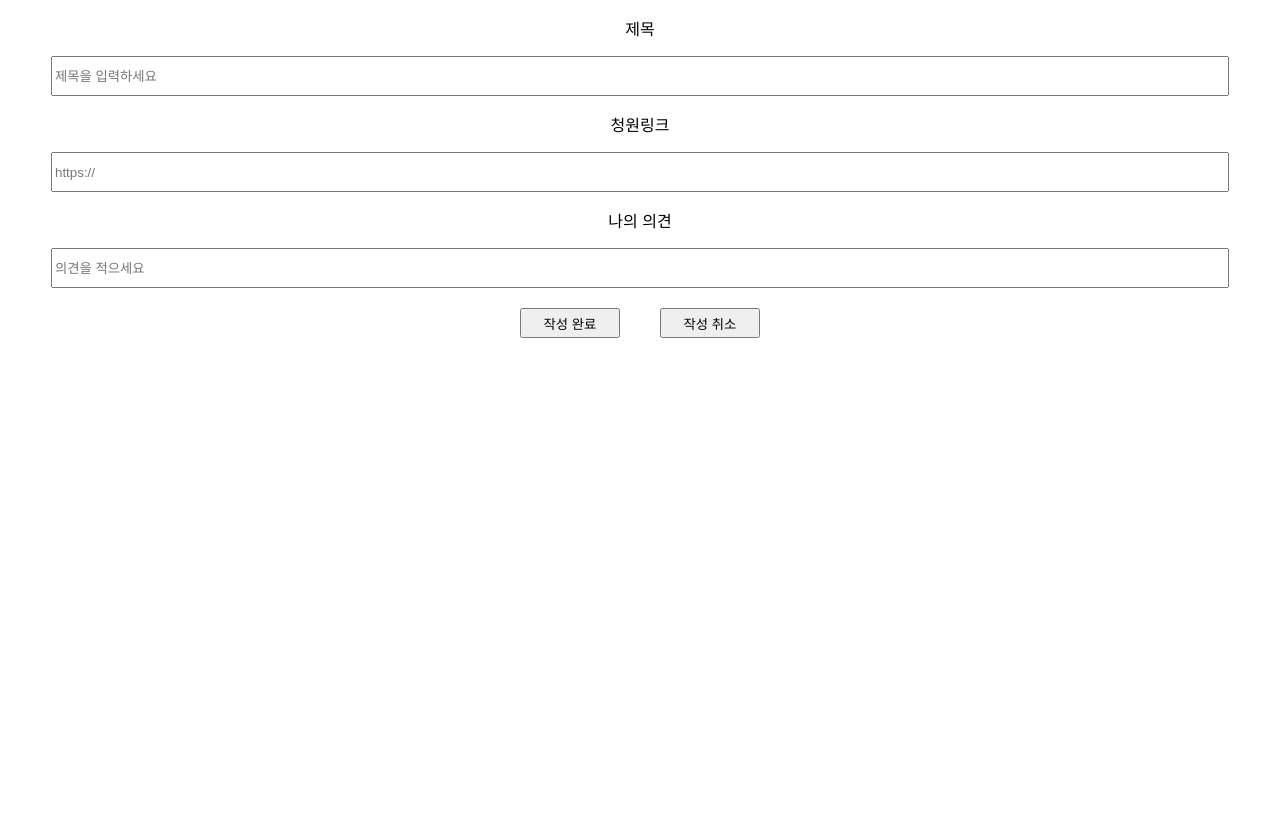
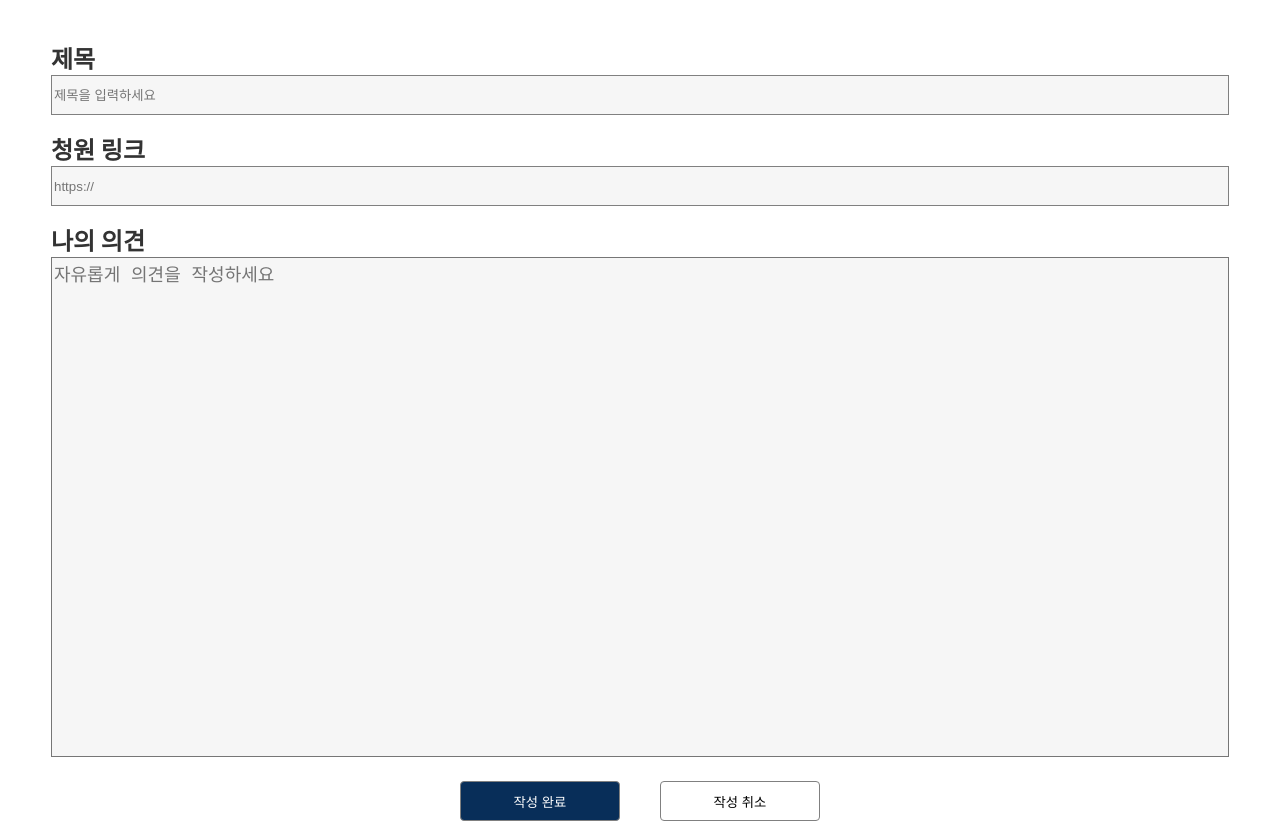
Before and after one commit to potato-club/national-petition-frontend, a Next.js app: page /board/add in a window 1280 px wide. Before the commit the page ends 800 px from the top, so only its background shows below. Built offline with nearby package versions, Linux system fonts and the light colour scheme.

Commit message:
등록페이지 디자인 완료

```diff
--- a/package.json
+++ b/package.json
@@ -13,7 +13,8 @@
     "@emotion/styled": "^11.3.0",
     "next": "11.1.2",
     "react": "17.0.2",
-    "react-dom": "17.0.2"
+    "react-dom": "17.0.2",
+    "styled-components": "^5.3.1"
   },
   "devDependencies": {
     "@emotion/babel-plugin": "^11.3.0",
--- a/pages/board/add.jsx
+++ b/pages/board/add.jsx
@@ -1,46 +1,91 @@
 import React from 'react';
+import { LayoutContainer, TypoGraphy } from 'components/common';
 import styled from '@emotion/styled';
-import { LayoutContainer } from 'components/common';
-// 등록 페이지
+import { customColor } from 'constants'; // 현재 안됨
+
 const add = () => {
   return (
     <LayoutContainer>
-      <Box>
-        <PTag>제목</PTag>
-        <InputBox placeholder="제목을 입력하세요" />
-        <PTag>청원링크</PTag>
-        <InputBox placeholder="https://" />
-        <PTag>나의 의견</PTag>
-        <InputBox placeholder="의견을 적으세요" />
+      <FormBox>
+        <InputContentBox>
+          <TypoGraphy type="h1" fontWeight="bold">
+            제목
+          </TypoGraphy>
+          <Input placeholder="제목을 입력하세요" />
+          <TypoGraphy type="h1" fontWeight="bold">
+            청원 링크
+          </TypoGraphy>
+          <Input placeholder="https://" />
+          <TypoGraphy type="h1" fontWeight="bold">
+            나의 의견
+          </TypoGraphy>
+          <OpinionInput placeholder="자유롭게 의견을 작성하세요" />
+        </InputContentBox>
         <ButtonBox>
-          <Button>작성 완료</Button>
-          <Button>작성 취소</Button>
+          <Button add>작성 완료</Button>
+          <Button cancel>작성 취소</Button>
         </ButtonBox>
-      </Box>
+      </FormBox>
     </LayoutContainer>
   );
 };
 
-const Box = styled.div`
+const FormBox = styled.form`
+  user-select: none;
   display: flex;
   flex-direction: column;
+  justify-content: center;
   align-items: center;
-  justify-content: center;
 `;
-const PTag = styled.p``;
-const InputBox = styled.input`
+const Input = styled.input`
   width: 1178px;
   height: 40px;
+  background-color: #f6f6f6;
+  border: 1px solid gray;
+  margin-bottom: 16px;
+`;
+const InputContentBox = styled.div`
+  margin-top: 40px;
+`;
+const OpinionInput = styled.textarea`
+  width: 1178px;
+  height: 500px;
+  font-size: 18px;
+  background-color: #f6f6f6;
+  resize: none;
 `;
 
 const ButtonBox = styled.div`
   display: flex;
   margin-top: 20px;
-  width: 240px;
+  width: 360px;
   justify-content: space-between;
 `;
 const Button = styled.button`
-  width: 100px;
-  height: 30px;
+  cursor: pointer;
+  width: 160px;
+  height: 40px;
+  border-radius: 4px;
+  border: 1px solid gray;
+  ${(props) =>
+    props.add &&
+    `
+    background:#082E59;
+    color:white;
+    &:hover {
+    /* transform: scale(1.1); */
+    background-color: #041e3c;
+    }
+  `}
+  ${(props) =>
+    props.cancel &&
+    `
+    background-color: white;
+    &:hover {
+    background-color: #082E59;
+    color:white;
+    }
+    `}
 `;
+
 export default add;
```
Also changed, not shown: 1 other file (tests, documents, lock files or other folders).
